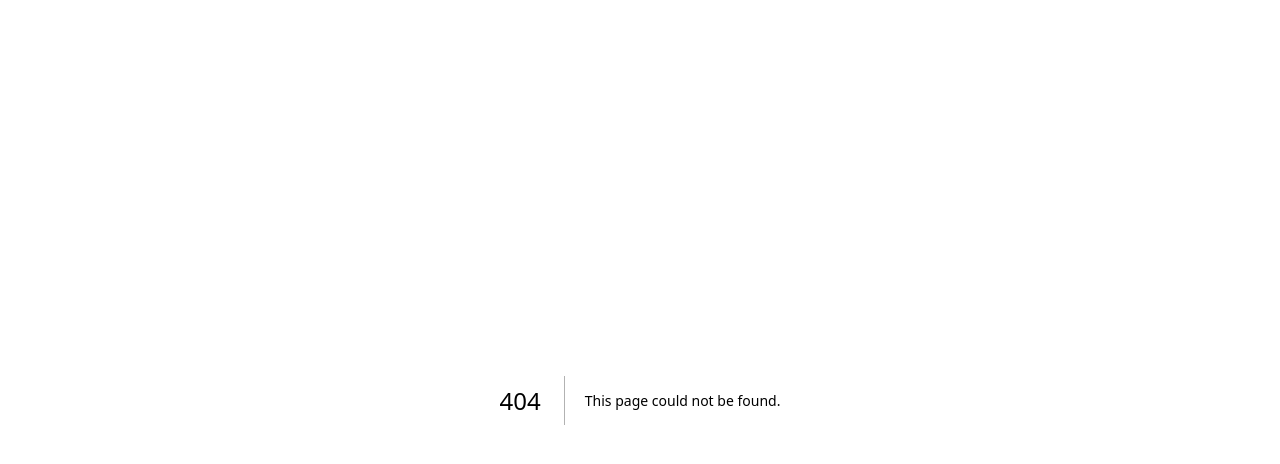
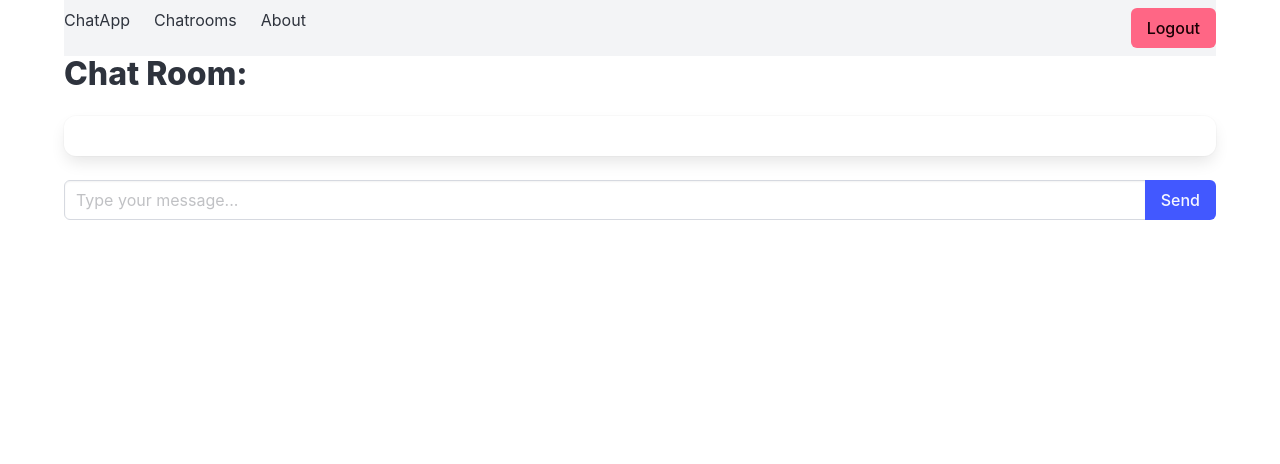
Before and after one commit to joseph-gitau/chatroom-app, a Next.js app: page /chatroom in a window 1280 px wide. Before the commit this address had no page. Shown: the top 464 px of the page. Built offline with nearby package versions, Linux system fonts and the light colour scheme.

Commit message:
add chatrooms functionality

```diff
--- /dev/null
+++ b/pages/chatroom.js
@@ -0,0 +1,97 @@
+import { useEffect, useState } from 'react';
+import { useRouter } from 'next/router';
+import { getFirestore, doc, onSnapshot, collection, addDoc, query, orderBy } from 'firebase/firestore';
+import 'bulma/css/bulma.css';
+import Link from 'next/link';
+import { signOut } from 'firebase/auth';
+
+export default function ChatroomPage() {
+    const router = useRouter();
+    const { id } = router.query; // Get the chatroom ID from the URL
+    const [messages, setMessages] = useState([]);
+    const [newMessage, setNewMessage] = useState('');
+
+    useEffect(() => {
+        if (!id) return; // Prevents running on initial render when id is undefined
+
+        const db = getFirestore();
+        const messagesRef = collection(db, 'chatrooms', id, 'messages');
+        const messagesQuery = query(messagesRef, orderBy('createdAt'));
+
+        const unsubscribe = onSnapshot(messagesQuery, (snapshot) => {
+            const loadedMessages = snapshot.docs.map(doc => ({
+                id: doc.id,
+                ...doc.data()
+            }));
+            setMessages(loadedMessages);
+        });
+
+        return () => unsubscribe();
+    }, [id]);
+
+    const sendMessage = async () => {
+        if (!newMessage.trim()) return;
+        const db = getFirestore();
+        const messagesRef = collection(db, 'chatrooms', id, 'messages');
+        await addDoc(messagesRef, {
+            text: newMessage,
+            createdAt: new Date(),
+            user: 'username' // This should be dynamic based on the logged-in user
+        });
+        setNewMessage('');
+    };
+
+    const handleLogout = async () => {
+        await signOut(auth);
+        router.push('/login');
+    }
+
+    return (
+        <div className="container">
+            <nav className="navbar is-light" role="navigation" aria-label="main navigation">
+                <div className="navbar-brand">
+                    <Link href="/">
+                        <span className="navbar-item" href="/">ChatApp</span>
+                    </Link>
+                </div>
+
+                <div className="navbar-menu">
+                    <div className="navbar-start">
+                        <Link href="/chatrooms">
+                            <span className={`navbar-item ${router.pathname === '/chatrooms' ? 'is-active' : ''}`}>
+                                Chatrooms
+                            </span>
+                        </Link>
+                        <Link href="/about">
+                            <span className={`navbar-item ${router.pathname === '/about' ? 'is-active' : ''}`}>
+                                About
+                            </span>
+                        </Link>
+                    </div>
+
+                    <div className="navbar-end">
+                        <div className="navbar-item">
+                            <button className="button is-danger" onClick={handleLogout}>Logout</button>
+                        </div>
+                    </div>
+                </div>
+            </nav>
+            <h1 className="title">Chat Room: {id}</h1>
+            <div className="box">
+                {messages.map(msg => (
+                    <div key={msg.id} className="message">
+                        <p><strong>{msg.user}:</strong> {msg.text}</p>
+                    </div>
+                ))}
+            </div>
+            <div className="field has-addons">
+                <div className="control is-expanded">
+                    <input className="input" type="text" placeholder="Type your message..." value={newMessage} onChange={e => setNewMessage(e.target.value)} />
+                </div>
+                <div className="control">
+                    <button className="button is-link" onClick={sendMessage}>Send</button>
+                </div>
+            </div>
+        </div>
+    );
+}
--- a/pages/signin.js
+++ b/pages/signin.js
@@ -28,7 +28,7 @@ export default function SignIn() {
                 // Signed in
                 const user = userCredential.user;
                 console.log(user);
-                router.push('/');
+                router.push('/chatrooms');
             })
             .catch((error) => {
                 const errorCode = error.code;
```
Also changed, not shown: pages/NavBar.js (added, +46 -0 lines), pages/chatrooms.js (+74 -0 lines).
